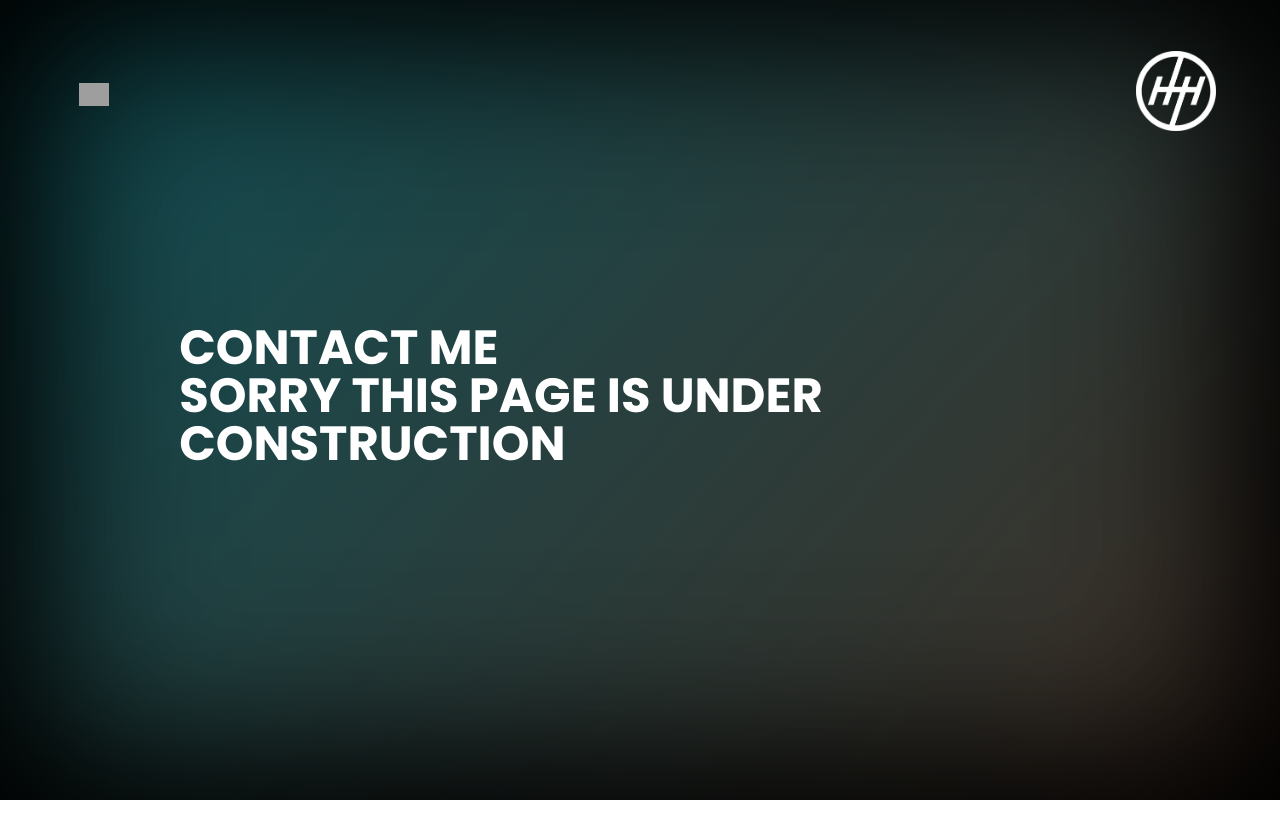
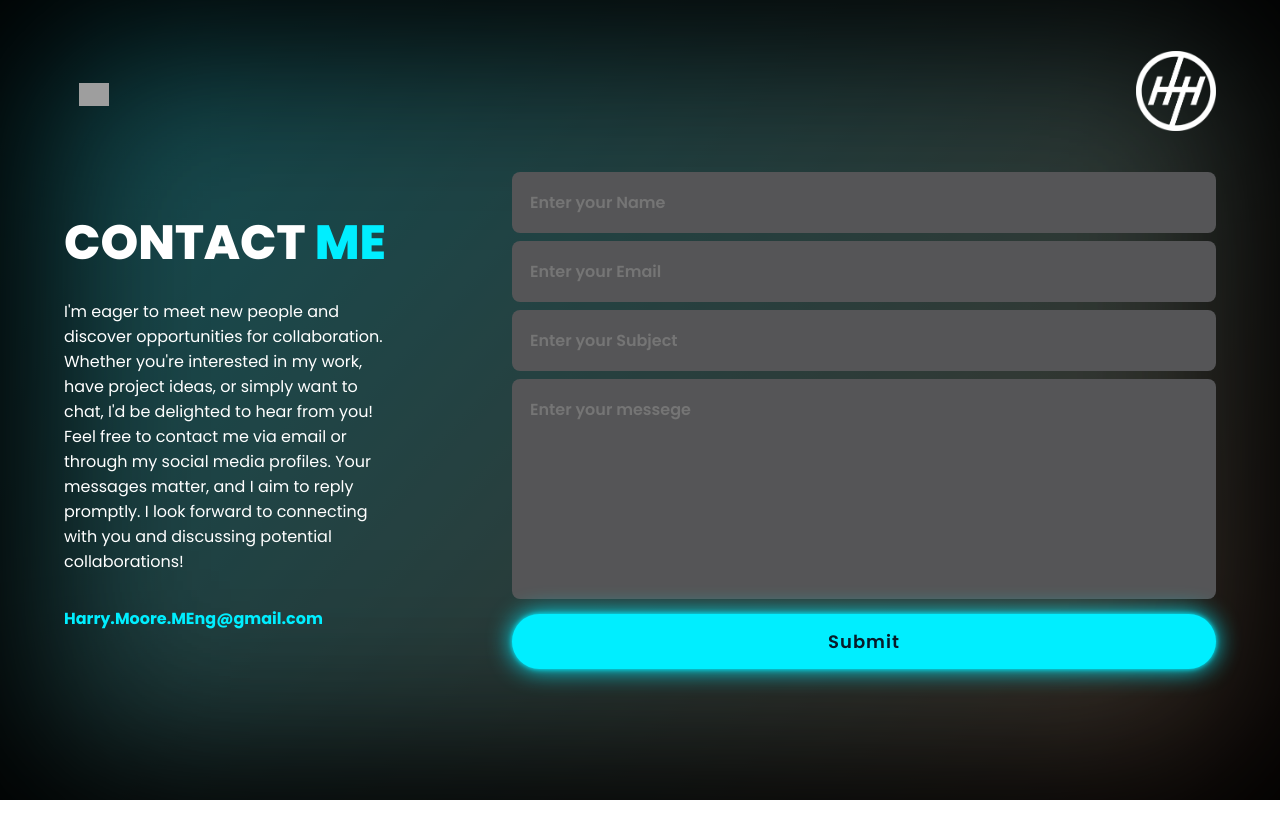
Before and after one commit to HazzaMore/hazzamore.github.io, a React (Create React App) app: page /contact in a window 1280 px wide. Shown: the top 838 px of the page. Built offline with nearby package versions, Linux system fonts and the light colour scheme; grey boxes are pictures that could not be loaded.

Commit message:
Working contact me page with notifcations

```diff
--- a/package.json
+++ b/package.json
@@ -15,6 +15,7 @@
     "react-icons": "^5.3.0",
     "react-router-dom": "^6.26.2",
     "react-scripts": "5.0.1",
+    "react-toastify": "^10.0.6",
     "reactjs-popup": "^2.0.6",
     "styled-components": "^6.1.13",
     "typescript": "^4.9.5",
--- a/src/pages/contact/contact.tsx
+++ b/src/pages/contact/contact.tsx
@@ -2,20 +2,96 @@ import "../../App.css";
 import { useContext } from "react";
 import { MenuContext } from "../../App";
 import styled from "styled-components";
+import { ToastContainer, toast } from 'react-toastify';
+import 'react-toastify/dist/ReactToastify.css';
 
 const Contact = () => {
   const { menuactive } = useContext(MenuContext);
 
+  const onSubmit = async (event: any) => {
+    event.preventDefault();
+    const formData = new FormData(event.target);
+
+    formData.append("access_key", "f610b773-10cf-49cd-9b98-55f523268db1");
+
+    const object = Object.fromEntries(formData);
+    const json = JSON.stringify(object);
+
+    const res = await fetch("https://api.web3forms.com/submit", {
+      method: "POST",
+      headers: {
+        "Content-Type": "application/json",
+        Accept: "application/json",
+      },
+      body: json,
+    }).then((res) => res.json());
+
+    if (res.success) {
+      toast("Email sent successfully");
+    }
+  };
+
   return (
     <ContactWrapper menuactive={menuactive}>
+      <ToastContainer />
       <div className="default_container">
         <div className="background TransformRight" />
-        <section className="text TransformRight" data-aos="fade">
-          <h1>
-            Contact Me
-            <br />
-            Sorry this page is under construction
-          </h1>
+        <section className="info_form_container TransformRight">
+          <div className="y_align_container" data-aos="fade-right">
+            <div>
+              <div className="text">
+                <h1>
+                  Contact<span> Me</span>
+                </h1>
+              </div>
+              <div className="contact-text">
+                <p>
+                  I'm eager to meet new people and discover opportunities for
+                  collaboration. Whether you're interested in my work, have
+                  project ideas, or simply want to chat, I'd be delighted to
+                  hear from you! Feel free to contact me via email or through my
+                  social media profiles. Your messages matter, and I aim to
+                  reply promptly. I look forward to connecting with you and
+                  discussing potential collaborations!
+                </p>
+                <p style={{ color: "#00eeff" }}>
+                  <strong>Harry.Moore.MEng@gmail.com</strong>
+                </p>
+              </div>
+            </div>
+          </div>
+          <div className="y_align_container">
+            <div className="contact-form" data-aos="fade-left">
+              <form onSubmit={onSubmit}>
+                <input
+                  type="text"
+                  name="name"
+                  placeholder="Enter your Name"
+                  required
+                />
+                <input
+                  type="email"
+                  name="email"
+                  placeholder="Enter your Email"
+                  required
+                />
+                <input
+                  type="text"
+                  name="subject"
+                  placeholder="Enter your Subject"
+                  required
+                />
+                <textarea
+                  name="message"
+                  cols={40}
+                  rows={10}
+                  placeholder="Enter your messege"
+                  required
+                ></textarea>
+                <input type="submit" name="Submit Form" className="send_btn" />
+              </form>
+            </div>
+          </div>
         </section>
       </div>
     </ContactWrapper>
@@ -30,18 +106,101 @@ const ContactWrapper = styled.div<{ menuactive: boolean }>`
     transition: 0.3s ease;
   }
 
+  .info_form_container {
+    display: grid;
+    grid-template-columns: 1fr 2fr;
+    gap: 6rem;
+    margin: 3rem 0 2rem 0;
+  }
+
+  .y_align_container {
+    display: flex;
+    align-items: center; /* Vertically centers the content */
+  }
+
   h1 {
-    font-size: 3em;
-    font-weight: 700;
+    font-size: 4em;
+    font-weight: 800;
     color: #fff;
     line-height: 1em;
     text-transform: uppercase;
+    transition: var(--default-transition);
+    @media screen and (max-width: 1600px) {
+      font-size: 3em;
+    }
+  }
+  .text h1 span {
+    color: var(--website_blue);
   }
 
-  .text {
-    vertical-align: middle;
-    z-index: 10;
-    padding-top: 25vh;
-    padding-left: 10%;
+  p {
+    color: white;
+    padding: 2rem 1rem 0 0;
+  }
+
+  .contact_leftside p,
+  .contact_leftside h2 {
+    margin-top: 3rem;
+  }
+
+  .contact-list {
+    margin-top: 3rem;
+  }
+
+  .contact-form form {
+    position: relative;
+  }
+  .contact-form form input,
+  form textarea {
+    border: none;
+    outline: none;
+    width: 100%;
+    padding: 18px;
+    background: #555557;
+    color: #ffffff;
+    font-size: 1rem;
+    font-weight: 600;
+    margin-bottom: 0.5rem;
+    border-radius: 0.5rem;
+  }
+  .contact-form form .send_btn {
+    display: inline-block;
+    background: var(--website_blue);
+    padding: 14px 60px;
+    border-radius: 40px;
+    font-size: 18px;
+    color: #081b29;
+    letter-spacing: 1px;
+    text-decoration: none;
+    font-weight: 600;
+    animation: slideTop 1s ease forwards;
+    animation-delay: 2s;
+    box-shadow: 0 0 5px var(--website_blue), 0 0 25px var(--website_blue);
+    cursor: pointer;
+  }
+  .contact-form textarea {
+    resize: none;
+    height: 220px;
+  }
+  .contact-form form .send_btn:hover {
+    background-color: var(--website_blue);
+    color: #081b29;
+    box-shadow: 0 0 5px var(--website_blue), 0 0 25px var(--website_blue),
+      0 0 50px var(--website_blue), 0 0 50px var(--website_blue),
+      0 0 100px var(--website_blue);
+  }
+
+  @media screen and (max-width: 900px) {
+    .contactme {
+      padding: 40px;
+    }
+    .info_form_container {
+      display: block;
+      margin-top: 4rem;
+    }
+    .contact-form {
+      padding-top: 2rem;
+      padding-bottom: 3rem;
+    }
   }
 `;
```
Also changed, not shown: 1 other file (tests, documents, lock files or other folders).
